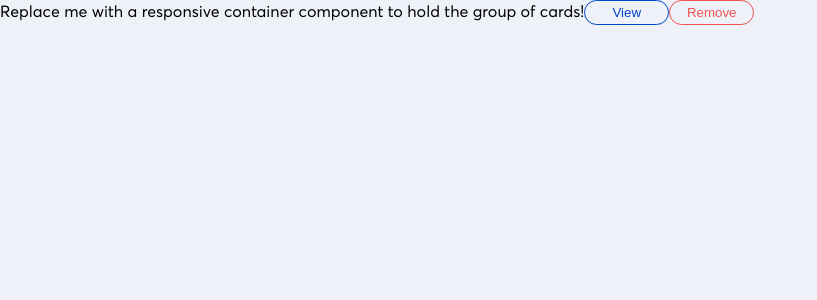
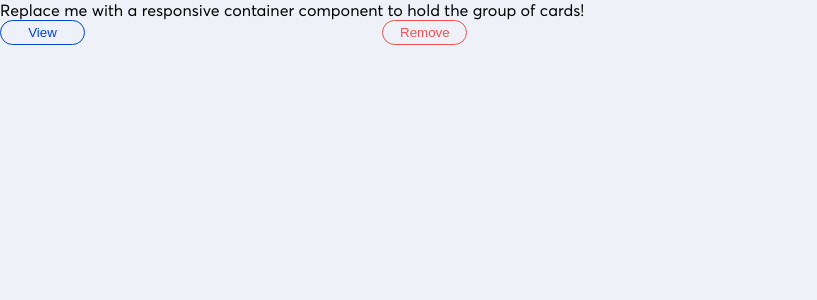
Before and after one commit to micmor-m/sampleData, a React (Create React App) app: page / in a window 1280 px wide. Shown: the top 300 px of the page, without its empty margins (0-817 px from the left). Built offline with nearby package versions, Linux system fonts and the light colour scheme.

Commit message:
add ButtonGroup

```diff
--- a/src/App.js
+++ b/src/App.js
@@ -1,17 +1,16 @@
-import Button from "./components/Button";
+import ButtonGroup from "./components/ButtonGroup";
 import "./styles/variables.scss";
 
 function App() {
   return (
-    <div className="App">
+    <main className="layout">
       {/* Add Responsive container component here. Render the card components inside of that component.  */}
       <div>
         Replace me with a responsive container component to hold the group of
         cards!
-        <Button>View</Button>
-        <Button danger>Remove</Button>
+        <ButtonGroup />
       </div>
-    </div>
+    </main>
   );
 }
 
--- /dev/null
+++ b/src/components/ButtonGroup.js
@@ -0,0 +1,15 @@
+import React from "react";
+import Button from "./Button";
+
+import "./ButtonGroup.scss";
+
+const GroupButton = (props) => {
+  return (
+    <div className="button-group">
+      <Button>View</Button>
+      <Button danger>Remove</Button>
+    </div>
+  );
+};
+
+export default GroupButton;
--- /dev/null
+++ b/src/components/ButtonGroup.scss
@@ -0,0 +1,5 @@
+.button-group {
+  display: flex;
+  width: 80%;
+  justify-content: space-between;
+}
--- a/src/styles/index.scss
+++ b/src/styles/index.scss
@@ -28,7 +28,13 @@ body {
 }
 
 @import "styles/variables.scss";
+@import "styles/reset.scss";
 
 * {
   box-sizing: border-box;
 }
+
+.layout {
+  display: flex;
+  min-height: 100vh;
+}
--- /dev/null
+++ b/src/styles/reset.scss
@@ -0,0 +1,16 @@
+h1,
+h2,
+h3,
+h4,
+h5,
+h6 {
+  margin: 0;
+}
+
+ol,
+ul,
+li {
+  list-style: none;
+  margin: 0;
+  padding: 0;
+}
--- a/src/styles/variables.scss
+++ b/src/styles/variables.scss
@@ -1,15 +1,15 @@
-body {
-  --remove-btn-color: #dc2c00;
-  --view-btn-color: #0045ca;
-  --automated-origin-text: #00b287;
-  --manual-origin-text: #8738c5;
-  --card-footer-bg: #f8fafe;
-  --card-body-bg: #fff;
-  --card-title-text: #07114b;
-  /* footer and body subtext */
-  --card-subtext: #6b747f;
-  --primary-font: "Averta";
-}
+// body {
+//   --remove-btn-color: #dc2c00;
+//   --view-btn-color: #0045ca;
+//   --automated-origin-text: #00b287;
+//   --manual-origin-text: #8738c5;
+//   --card-footer-bg: #f8fafe;
+//   --card-body-bg: #fff;
+//   --card-title-text: #07114b;
+//   /* footer and body subtext */
+//   --card-subtext: #6b747f;
+//   --primary-font: "Averta";
+// }
 
 $active-opacity: 1;
 $inactive-opacity: 0.15;
```
